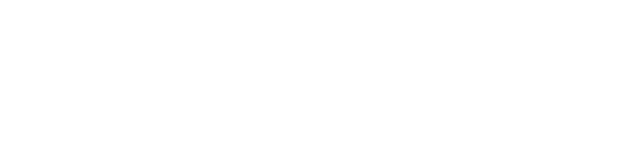
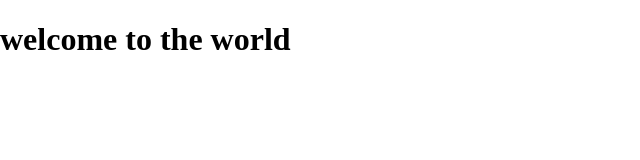
Before and after one commit to Mahesh13247/Complete-Git-And-Github, a plain HTML site: page index.html in a window 1280 px wide. Shown: the whole page, without its empty margins (0-640 px from the left). Drawn offline with Linux system fonts and the light colour scheme.

Commit message:
add some code index.html file

```diff
--- a/index.html
+++ b/index.html
@@ -9,6 +9,6 @@
     <script src="script2.js"defer></script>
 </head>
 <body>
-
+    <h1>welcome to the world</h1>
 </body>
 </html>
```
